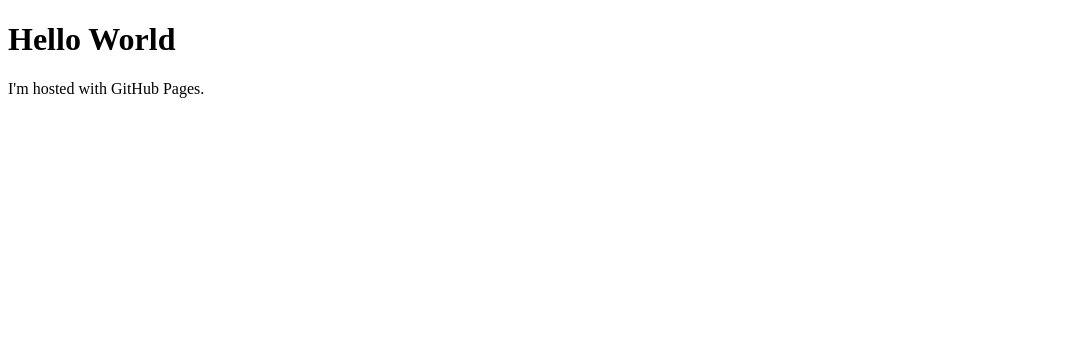
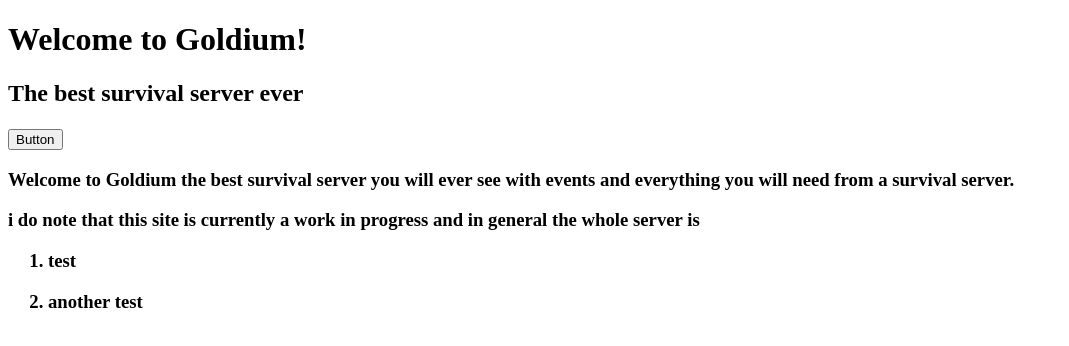
Before and after one commit to shembane/goldium, a plain HTML site: page index.html in a window 1280 px wide. Shown: the whole page, without its empty margins (0-1069 px from the left). Drawn offline with Linux system fonts and the light colour scheme.

Commit message:
Made a basic homepage for the website

```diff
--- a/index.html
+++ b/index.html
@@ -1,7 +1,18 @@
 <!DOCTYPE html>
 <html>
-<body>
-<h1>Hello World</h1>
-<p>I'm hosted with GitHub Pages.</p>
-</body>
+    <head>
+        <title>Goldium</title>
+    </head>
+    <body>
+       <h1>Welcome to Goldium!</h1>
+       <h2>The best survival server ever</h2>
+       <h3><button>Button</button></3>
+       <h3>Welcome to <strong>Goldium</strong> the best survival server you will ever see with events and everything you will need from a survival server.</h3>
+       <h3>i do note that this site is currently a work in progress and in general the whole server is</h3>
+
+       <ol>
+            <h3><li>test</li></h3>
+            <h3><li>another test</li></h3>
+       </ol>
+    </body>
 </html>
```
